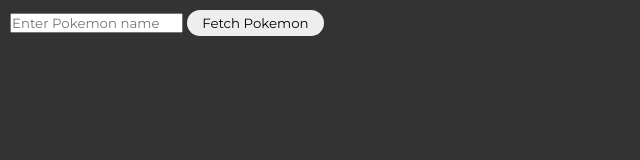
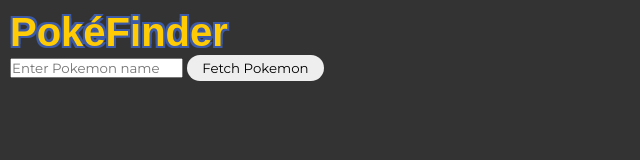
Before and after one commit to andregarcia0412/pokeFinder, a plain HTML site: page index.html in a window 1280 px wide. Shown: the whole page, without its empty margins (0-640 px from the left). Drawn offline with Linux system fonts and the light colour scheme.

Commit message:
index.html

```diff
--- a/index.html
+++ b/index.html
@@ -7,7 +7,35 @@
     <link rel="stylesheet" href="style.css" />
   </head>
   <body>
-    <div class="main">
+    <header>
+      <h1
+        style="
+          font-size: 40px;
+          font-family: 'Pokemon', sans-serif;
+          color: #ffcb05;
+          text-shadow:
+          -2px -2px 0 #3c5aa6,
+          2px -2px 0 #3c5aa6,
+          -2px 2px 0 #3c5aa6,
+          2px 2px 0 #3c5aa6;
+        "
+      >
+        PokéFinder
+      </h1>
+    </header>
+    <div class = "informations">
+
+      <div class = "stats column">
+          <h1 id = "nameStats"></h1>
+          <p id = "hp"></p>
+          <p id = "atk"></p>
+          <p id = "def"></p>
+          <p id = "spcAtk"></p>
+          <p id = "spcDef"></p>
+          <p id = "spd"></p>
+      </div>
+
+      <div class="main column">
         <input type="text" id="pokemonName" placeholder="Enter Pokemon name" />
         <button onclick="fetchData()">Fetch Pokemon</button><br />
 
@@ -18,7 +46,8 @@
         style="display: none"
         />
 
-      <div class="types">
+      </div>
+      <div class="types column">
         <img
         src=""
         alt="Pokemon Type 1"
```
Lines whose indentation alone changed are shown as unchanged.
